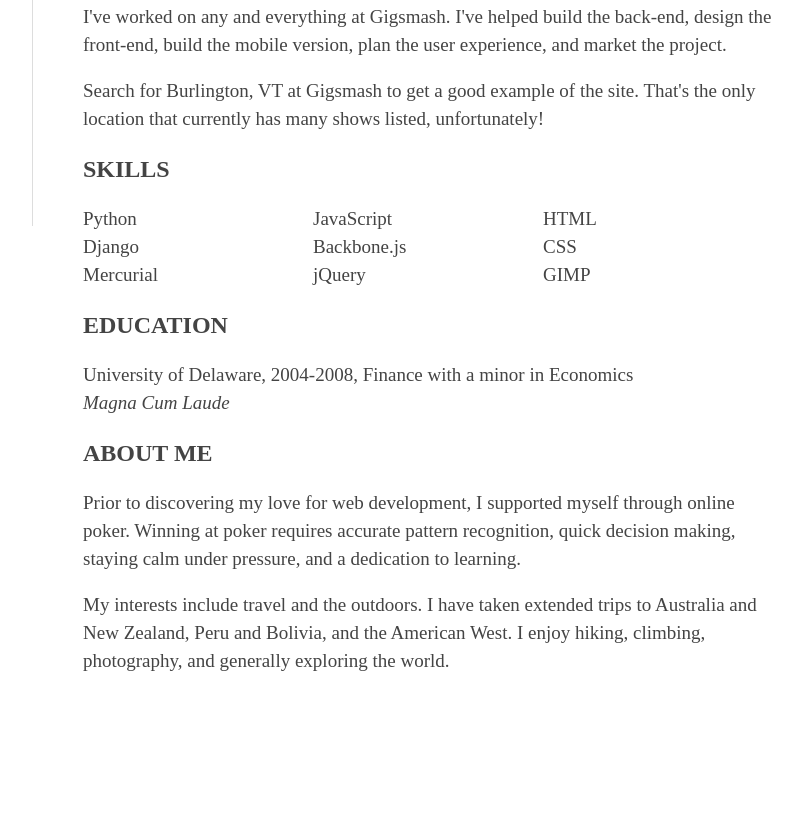
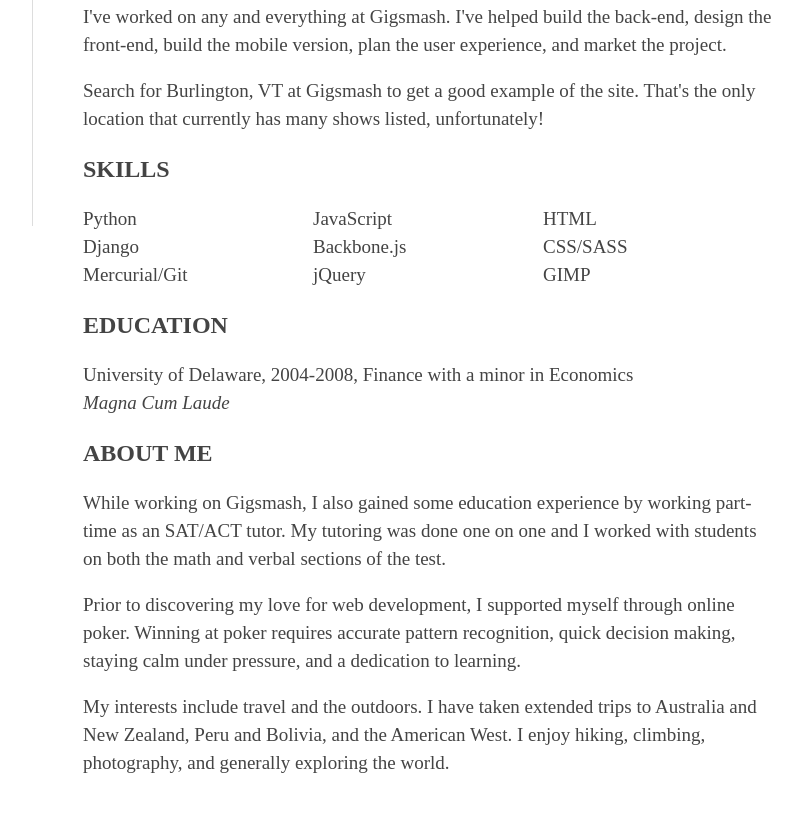
Before and after one commit to BHold/fishinthewind, a Django app: template wind/blog_wind/templates/resume.html in a window 1280 px wide. Shown: the part 574-1399 px from the top of the page, without its empty margins (227-1029 px from the left). Before the commit the page ends 1245 px from the top, so only its background shows below. Run offline with Django 3.2, Linux system fonts and the light colour scheme; the template is opened without the code that fills it, so the values that code supplies are empty; parts of the project's set-up code (start-up, migrations or seed data) failed here and were passed over; some libraries are stand-ins or nearby versions.

Commit message:
updated resume

```diff
--- a/wind/blog_wind/templates/resume.html
+++ b/wind/blog_wind/templates/resume.html
@@ -26,7 +26,7 @@
                 <ul>
                 <li>Python</li>
                 <li>Django</li>
-                <li>Mercurial</li>
+                <li>Mercurial/Git</li>
                 </ul>
 
                 <ul>
@@ -37,7 +37,7 @@
 
                 <ul>
                 <li>HTML</li>
-                <li>CSS</li>
+                <li>CSS/SASS</li>
                 <li>GIMP</li>
                 </ul>
             </div>
@@ -47,6 +47,7 @@
             <i>Magna Cum Laude</i></p>
 
         <h3>ABOUT ME</h3>
+            <p>While working on Gigsmash, I also gained some education experience by working part-time as an SAT/ACT tutor. My tutoring was done one on one and I worked with students on both the math and verbal sections of the test.</p>
             <p>Prior to discovering my love for web development, I supported myself through online poker. Winning at poker requires accurate pattern recognition, quick decision making, staying calm under pressure, and a dedication to learning.</p>
             <p>My interests include travel and the outdoors. I have taken extended trips to Australia and New Zealand, Peru and Bolivia, and the American West. I enjoy hiking, climbing, photography, and generally exploring the world.</p>
 
```
